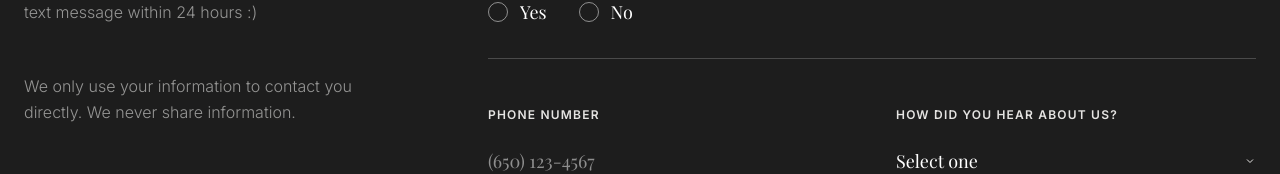
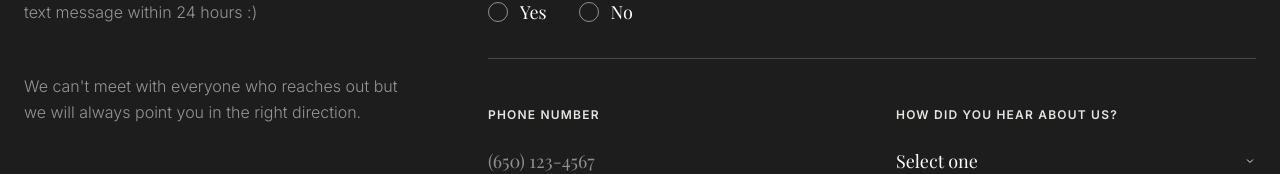
Before and after one commit to caldayham/nextjs-cf.design, a Next.js app: page /inquiries in a window 1280 px wide. Shown: the part 295-469 px from the top of the page. Built offline with nearby package versions, Linux system fonts and the light colour scheme.

Commit message:
update inquiry page

```diff
--- a/components/layout/InquiryForm.tsx
+++ b/components/layout/InquiryForm.tsx
@@ -31,7 +31,7 @@ export default function InquiryForm() {
             <h2 className="text-xs font-bold tracking-[0.25em] text-arch-stone uppercase mb-8">CF Design</h2>
             <h3 className="text-4xl md:text-5xl font-serif mb-8 leading-tight">Get Solutions.</h3>
             <p className="text-arch-stone/60 mb-12 leading-relaxed font-light text-sm md:text-base">Once submitted, Cal or Fynn will send you a quick text message within 24 hours :)</p>
-            <p className="text-arch-stone/60 mb-12 leading-relaxed font-light text-sm md:text-base">We only use your information to contact you directly. We never share information.</p>
+            <p className="text-arch-stone/60 mb-12 leading-relaxed font-light text-sm md:text-base">We can't meet with everyone who reaches out but we will always point you in the right direction.</p>
           </div>
           <div className="space-y-6 text-arch-stone">
             <div className="flex items-center gap-4"><MapPin className="w-5 h-5 text-white" /><span>Serving San Mateo &amp; Santa Clara County</span></div>
```
